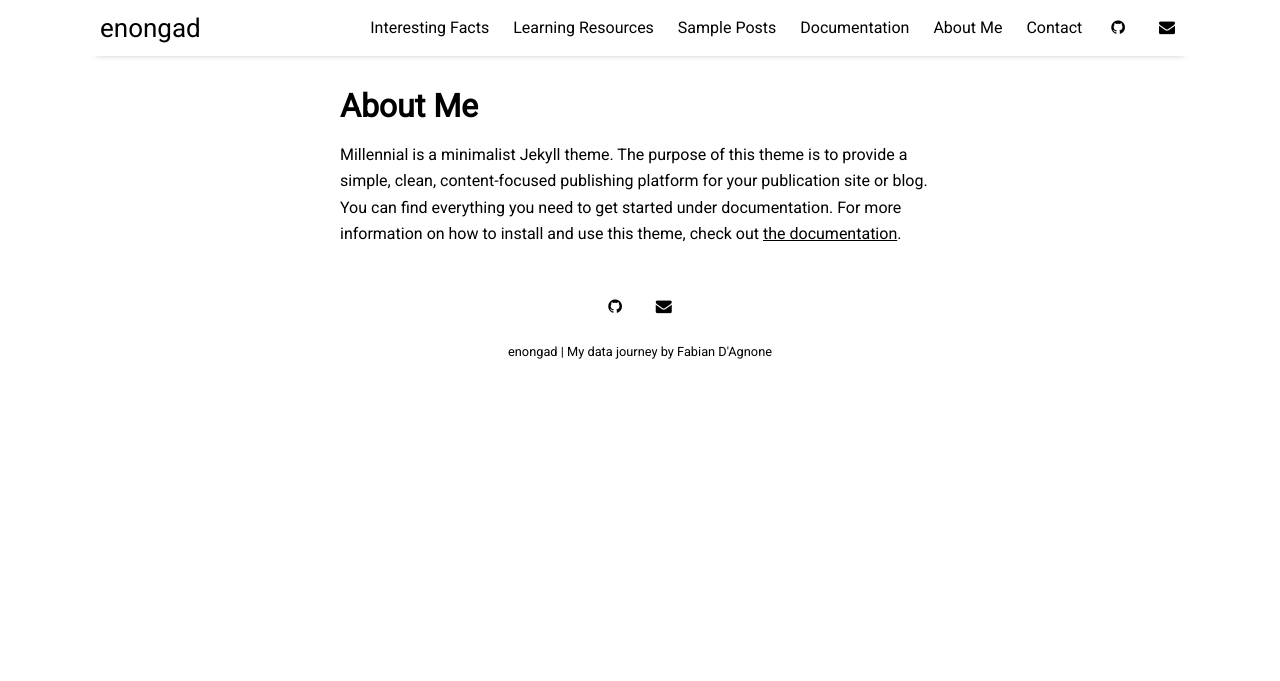
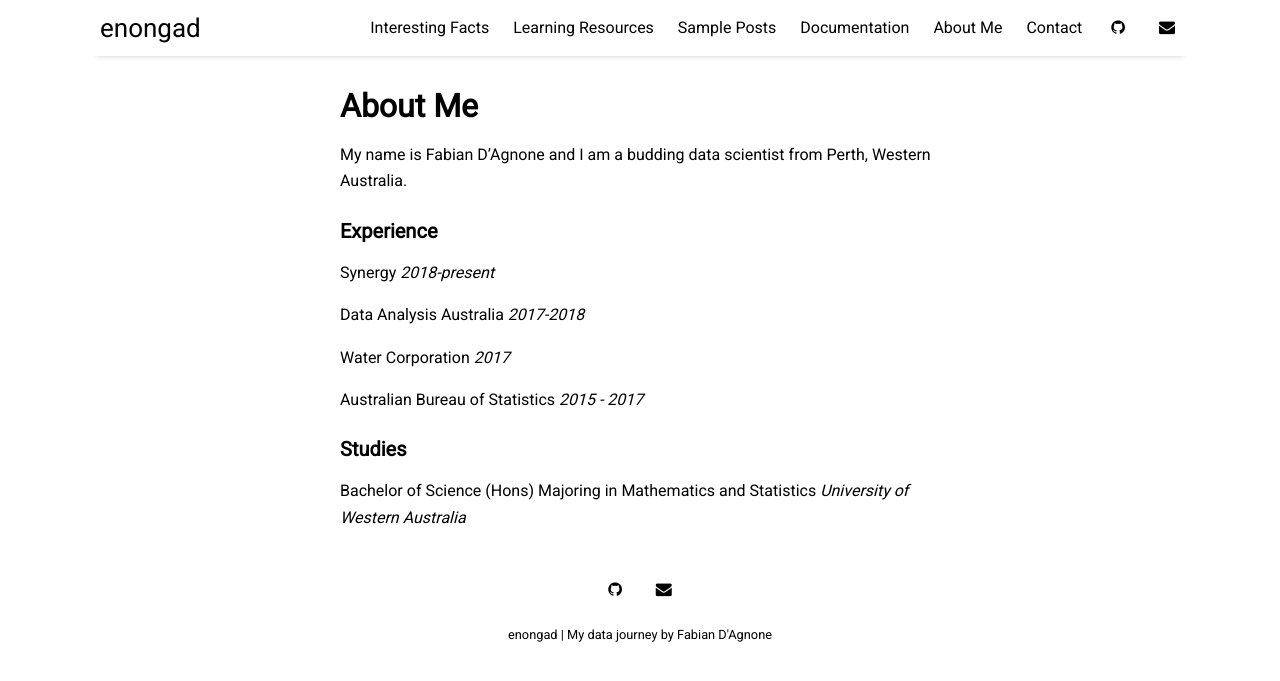
Before and after one commit to enongad/enongad.github.io, a Jekyll site: the page built from pages/about.md, in a window 1280 px wide. Shown: the top 681 px of the page. Built offline with Jekyll 4.4.1, drawn with Linux system fonts in a browser that asks for light colours; nearby versions of some CDN libraries.

Commit message:
update about me

```diff
--- a/pages/about.md
+++ b/pages/about.md
@@ -3,4 +3,23 @@ layout: misc
 title: About Me
 ---
 
-Millennial is a minimalist Jekyll theme. The purpose of this theme is to provide a simple, clean, content-focused publishing platform for your publication site or blog. You can find everything you need to get started under documentation. For more information on how to install and use this theme, check out [the documentation]({{ site.github.url }}{% post_url 2016-10-10-getting-started %}).
+My name is Fabian D'Agnone and I am a budding data scientist from Perth, Western Australia.
+
+
+### Experience
+
+Synergy
+*2018-present*
+
+Data Analysis Australia
+*2017-2018*
+
+Water Corporation
+*2017*
+
+Australian Bureau of Statistics
+*2015 - 2017*
+
+### Studies
+Bachelor of Science (Hons) Majoring in Mathematics and Statistics
+*University of Western Australia*
```
